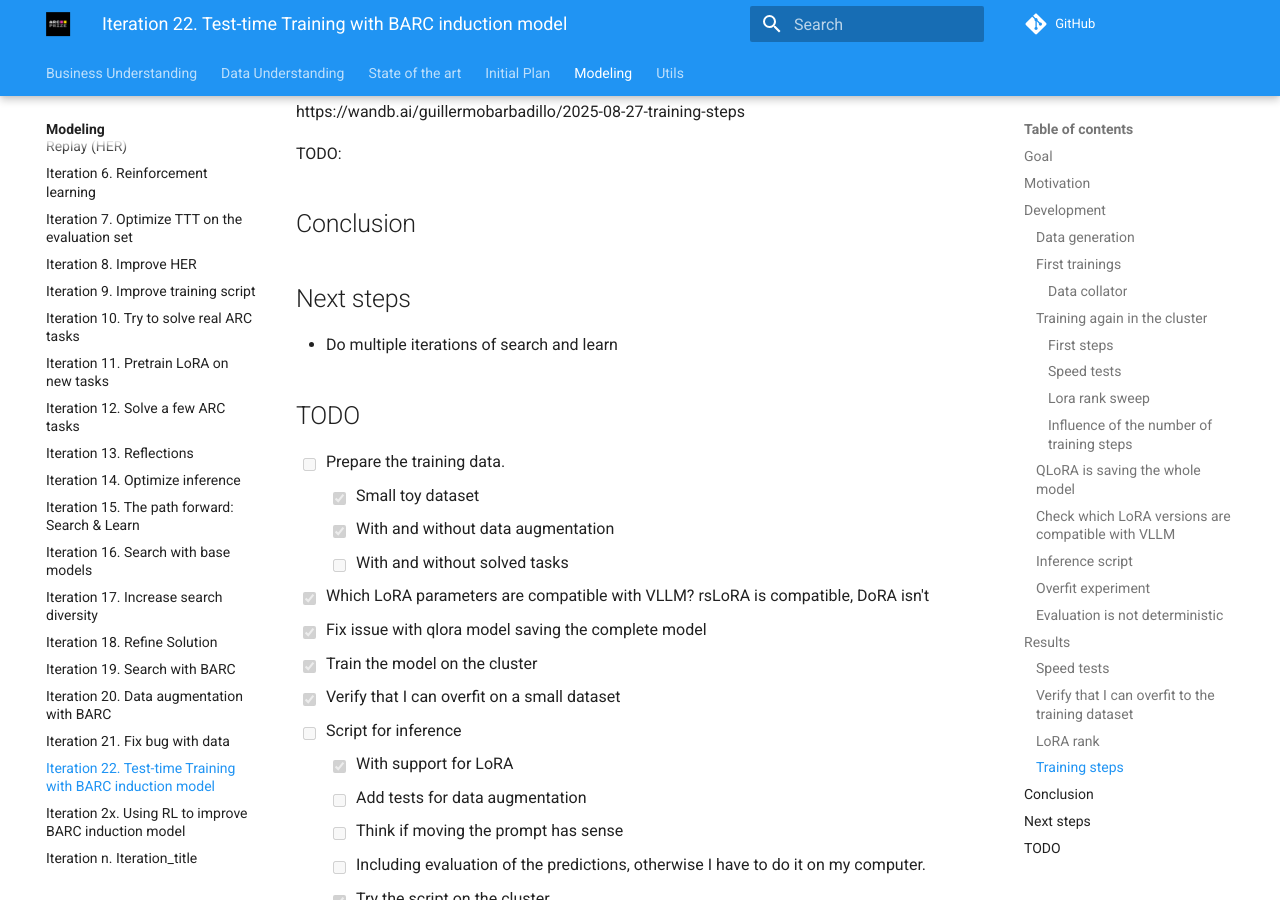
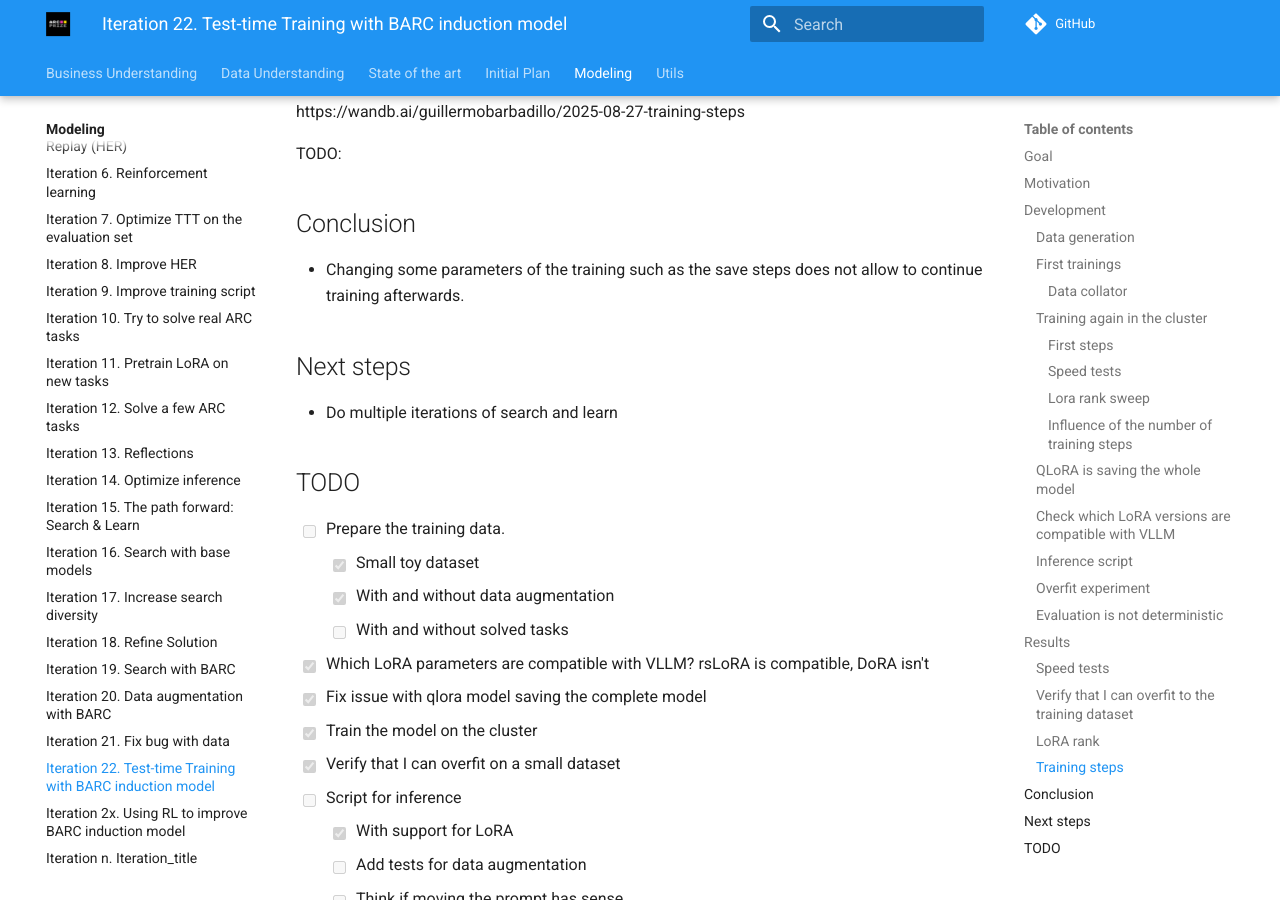
Before and after one commit to ironbar/arc25, an MkDocs documentation site: the page built from docs/modeling/Iteration_22_ttt_BARC.md, in a window 1280 px wide and 900 px high, scrolled down 14155 px. Built offline with MkDocs 1.6.1 and Material for MkDocs 9.7.7, drawn with Linux system fonts in a browser that asks for light colours; comment, search, counter and statistics services are not loaded.

Commit message:
added learning to documentation

```diff
--- a/docs/modeling/Iteration_22_ttt_BARC.md
+++ b/docs/modeling/Iteration_22_ttt_BARC.md
@@ -662,6 +662,8 @@ TODO:
 
 ## Conclusion
 
+- Changing some parameters of the training such as the save steps does not allow to continue training afterwards.
+
 ## Next steps
 
 - Do multiple iterations of search and learn
```
